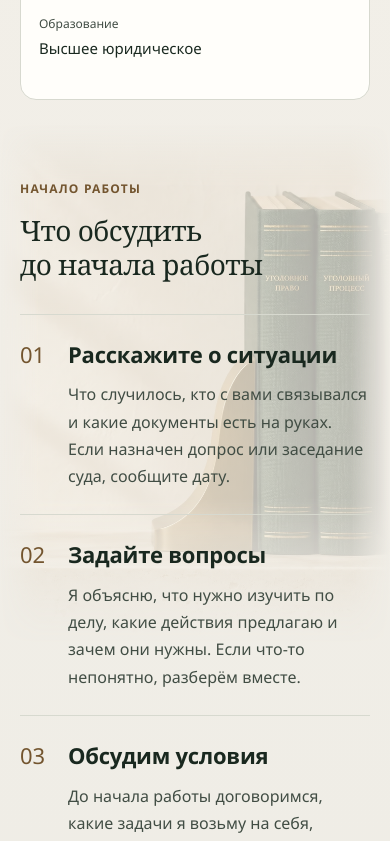
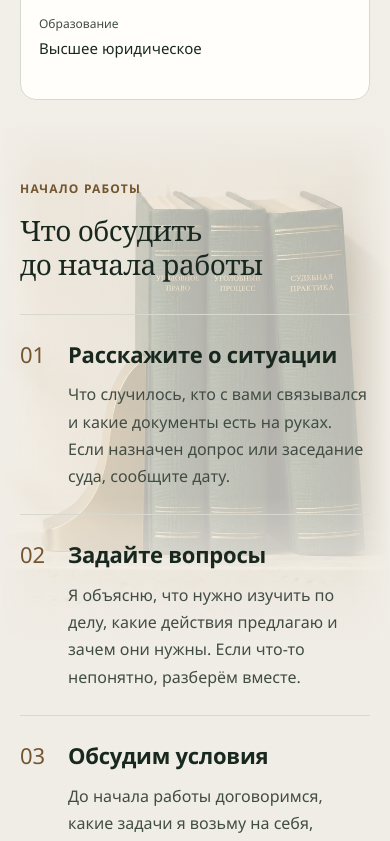
Before and after one commit to Aleks-man/advokat-vdovenko, a React (Vite) app in the folder front/: page /about in a window 390 px wide. Shown: the part 1200-2041 px from the top of the page. Built offline with nearby package versions, Linux system fonts and the light colour scheme; a web font is replaced by a local one.

Commit message:
style: keep background subjects visible on smaller screens

```diff
--- a/front/src/components/SectionBackground/SectionBackground.css
+++ b/front/src/components/SectionBackground/SectionBackground.css
@@ -27,7 +27,9 @@
   background-size:
     100% 100%,
     cover;
-  background-position: right top;
+  background-position:
+    center,
+    right top;
   background-repeat: no-repeat;
   mask-image:
     linear-gradient(transparent, #000 12%, #000 72%, transparent),
@@ -60,6 +62,6 @@
       auto 520px;
     background-position:
       center,
-      72% top;
+      right top;
   }
 }
```
